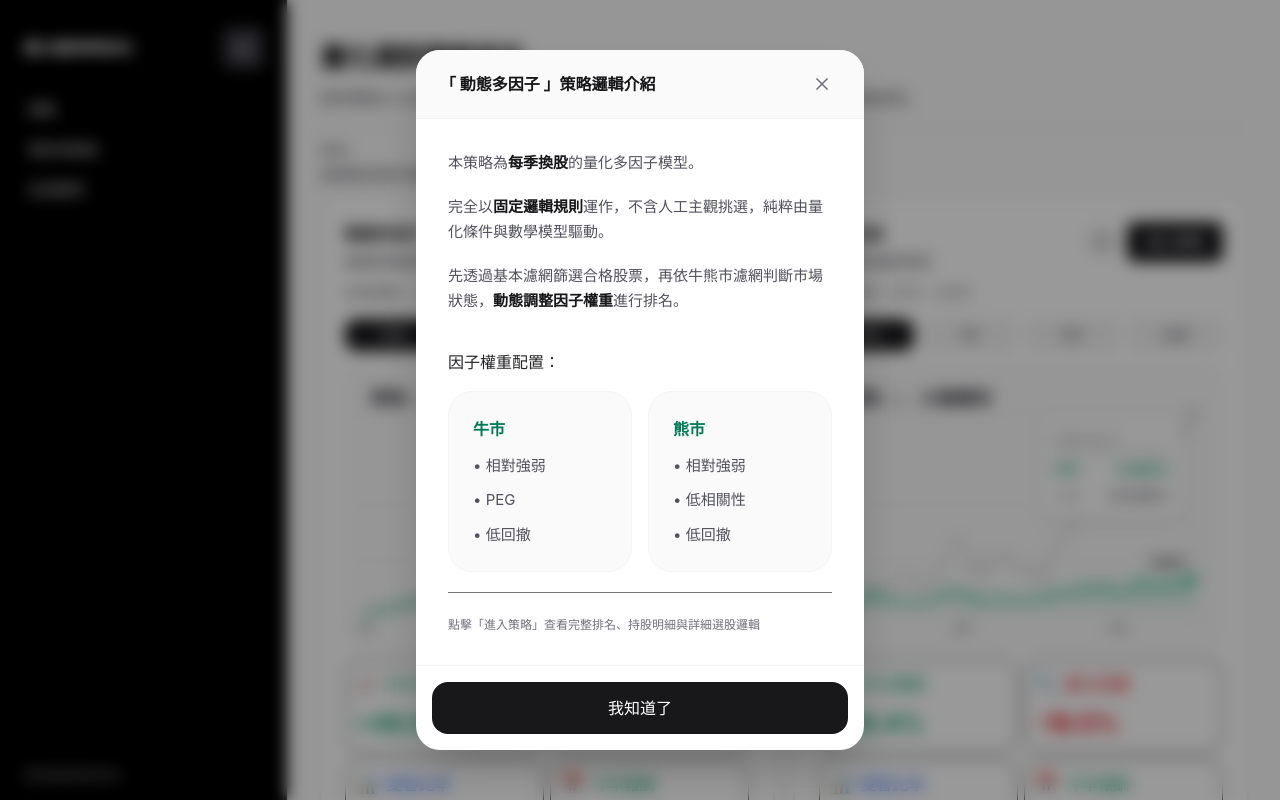
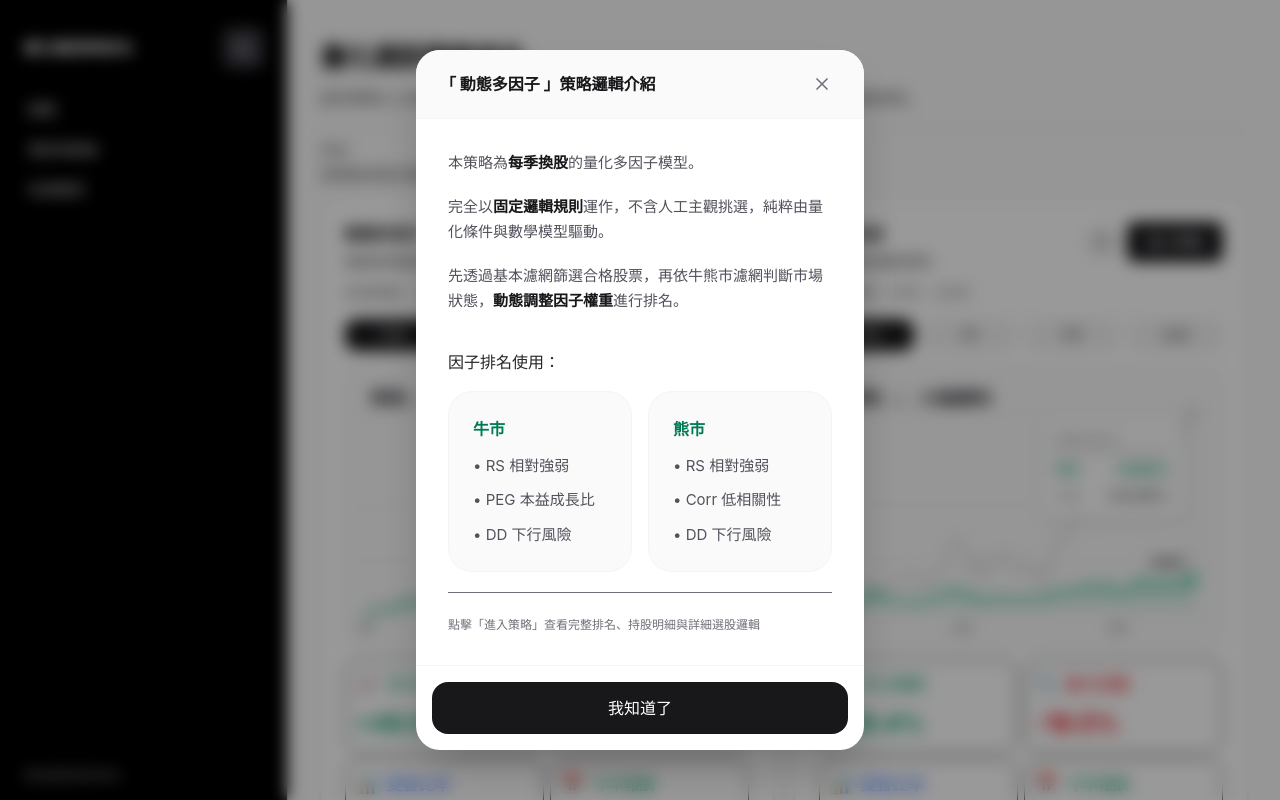
Before and after one commit to amu-0713/my-stock-rank, a React (Vite) app: page / in a window 1280 px wide. Both pictures are taken after a click on the button 628 px from the left and 241 px from the top of the page. Built offline with nearby package versions, Linux system fonts and the light colour scheme.

Commit message:
Update HomePage.jsx

```diff
--- a/src/pages/HomePage.jsx
+++ b/src/pages/HomePage.jsx
@@ -526,22 +526,22 @@ export default function HomePage() {
                 先透過基本濾網篩選合格股票，再依牛熊市濾網判斷市場狀態，<span className="font-bold text-zinc-900">動態調整因子權重</span>進行排名。
               </p>
               <div className="pt-4">
-                <p className="font-medium text-zinc-800 mb-4">因子權重配置：</p>
+                <p className="font-medium text-zinc-800 mb-4">因子排名使用：</p>
                 <div className="grid grid-cols-1 sm:grid-cols-2 gap-4">
                   <div className="bg-zinc-50 border border-zinc-100 rounded-3xl p-6">
                     <div className="font-semibold text-emerald-700 mb-3">牛市</div>
                     <div className="space-y-2.5 text-[15px]">
-                      <div>• 相對強弱</div>
-                      <div>• PEG</div>
-                      <div>• 低回撤</div>
+                      <div>• RS 相對強弱</div>
+                      <div>• PEG 本益成長比</div>
+                      <div>• DD 下行風險</div>
                     </div>
                   </div>
                   <div className="bg-zinc-50 border border-zinc-100 rounded-3xl p-6">
                     <div className="font-semibold text-emerald-700 mb-3">熊市</div>
                     <div className="space-y-2.5 text-[15px]">
-                      <div>• 相對強弱</div>
-                      <div>• 低相關性</div>
-                      <div>• 低回撤</div>
+                      <div>• RS 相對強弱</div>
+                      <div>• Corr 低相關性</div>
+                      <div>• DD 下行風險</div>
                     </div>
                   </div>
                 </div>
@@ -559,14 +559,32 @@ export default function HomePage() {
             onClose={() => setInfoModalId(null)}
           >
             <div className="space-y-5 text-zinc-600 leading-relaxed">
-              <p className="text-[15px]">偏穩健與風險控制</p>
+              <p className="text-[15px]">
+                本策略為<span className="font-bold text-zinc-900">每季換股</span>的量化高息低波模型。
+              </p>
+              <p className="text-[15px]">
+                完全以<span className="font-bold text-zinc-900">固定邏輯規則</span>運作，不含人工主觀挑選，純粹由量化條件與數學模型驅動。
+              </p>
+              <p className="text-[15px]">
+                先透過基本濾網篩選合格股票，再透過因子進行排名。
+              </p>
+
+              <div className="pt-4">
+                <p className="font-medium text-zinc-800 mb-4">因子排名使用：</p>
+                <div className="bg-zinc-50 border border-zinc-100 rounded-3xl p-6">
+                  <div className="space-y-2.5 text-[15px]">
+                    <div>• DY 高殖利率</div>
+                    <div>• STD 低波動率</div>
+                  </div>
+                </div>
+              </div>
+
               <p className="text-xs text-zinc-500 pt-6 border-t">
                 點擊「進入策略」查看完整排名、持股明細與詳細選股邏輯
               </p>
             </div>
           </StrategyInfoModal>
         )}
-
         <section id="meta" className="mt-12 scroll-mt-8 rounded-xl border border-zinc-200/80 bg-zinc-50/80 px-5 py-4">
           <h2 className="text-xs font-medium uppercase tracking-wide text-zinc-500">更新與聯絡</h2>
           <dl className="mt-3 space-y-2 text-sm text-zinc-700">
```
